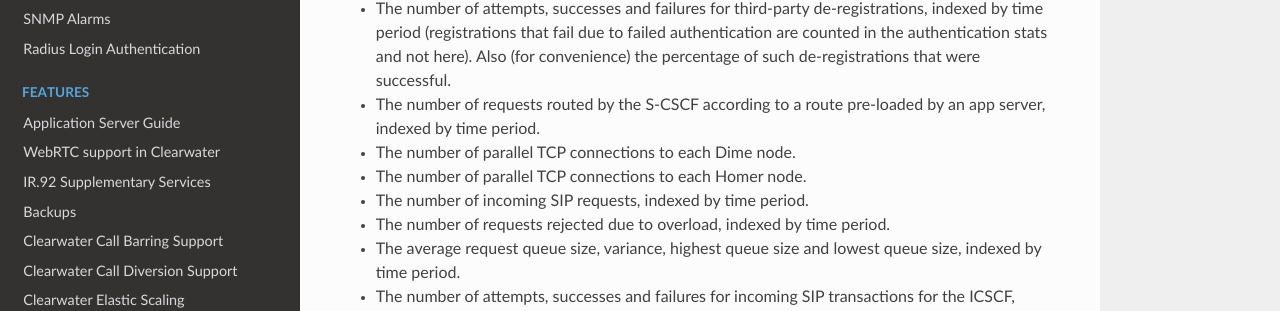
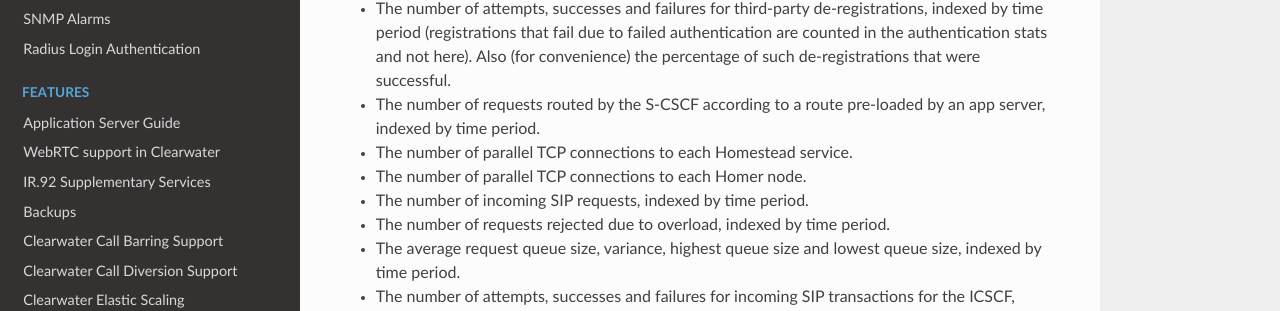
Before and after one commit to Metaswitch/clearwater-readthedocs, an MkDocs documentation site: the page built from docs/Clearwater_SNMP_Statistics.md, in a window 1280 px wide and 900 px high, scrolled down 3234 px. Shown: the part 115-426 px from the top of the window. Built offline with MkDocs 1.6.1, drawn with Linux system fonts in a browser that asks for light colours; nearby versions of some CDN libraries; old or Windows-style settings are respelled for this version of MkDocs.

Commit message:
Clearwater SNMP Statistics markups

```diff
--- a/docs/Clearwater_SNMP_Statistics.md
+++ b/docs/Clearwater_SNMP_Statistics.md
@@ -84,7 +84,7 @@ Sprout nodes provide the following statistics:
 * The number of attempts, successes and failures for third-party re-registrations, indexed by time period (registrations that fail due to failed authentication are counted in the authetication stats and not here).  Also (for convenience) the percentage of such re-registrations that were successful.
 * The number of attempts, successes and failures for third-party de-registrations, indexed by time period (registrations that fail due to failed authentication are counted in the authentication stats and not here).  Also (for convenience) the percentage of such de-registrations that were successful.
 * The number of requests routed by the S-CSCF according to a route pre-loaded by an app server, indexed by time period.
-* The number of parallel TCP connections to each Dime node.
+* The number of parallel TCP connections to each Homestead service.
 * The number of parallel TCP connections to each Homer node.
 * The number of incoming SIP requests, indexed by time period.
 * The number of requests rejected due to overload, indexed by time period.
```
